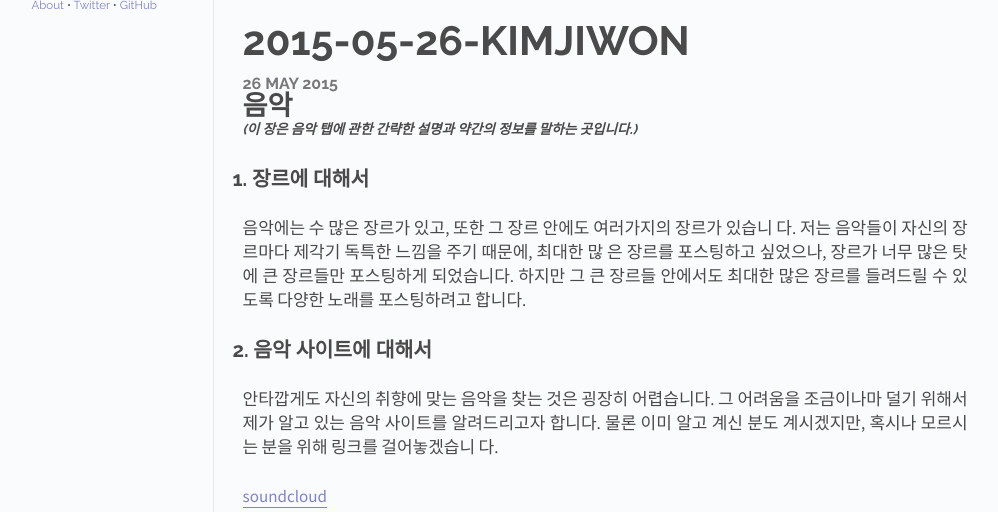
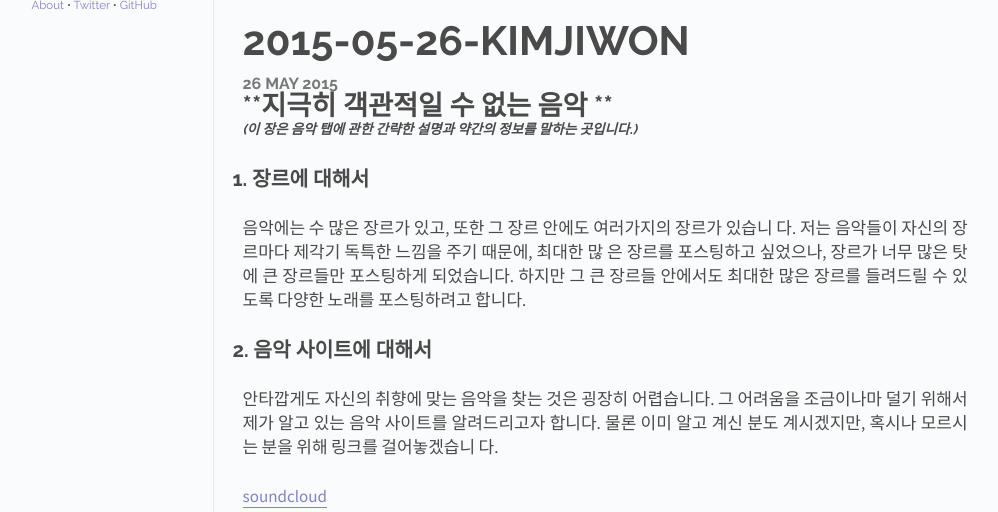
Before and after one commit to forhobby/forhobby.github.com, a Jekyll site: the page built from _posts/2015-05-26-kimjiwon.md, in a window 1280 px wide, cut to the strip 324-836 px from the top of the page. Shown: the whole strip, without its empty margins (145-1143 px from the left). Built offline with Jekyll 4.4.1, drawn with Linux system fonts in a browser that asks for light colours; Markdown is read by kramdown in place of the engine named in the settings.

Commit message:
Update 2015-05-26-kimjiwon.md

```diff
--- a/_posts/2015-05-26-kimjiwon.md
+++ b/_posts/2015-05-26-kimjiwon.md
@@ -5,7 +5,7 @@ date: 2015-05-26 18:00:00
 categories: jekyll update
 ---
 
-# **음악**
+# **지극히 객관적일 수 없는 음악 **
 
 #### *(이 장은 음악 탭에 관한 간략한 설명과 약간의 정보를 말하는 곳입니다.)*
 
```
